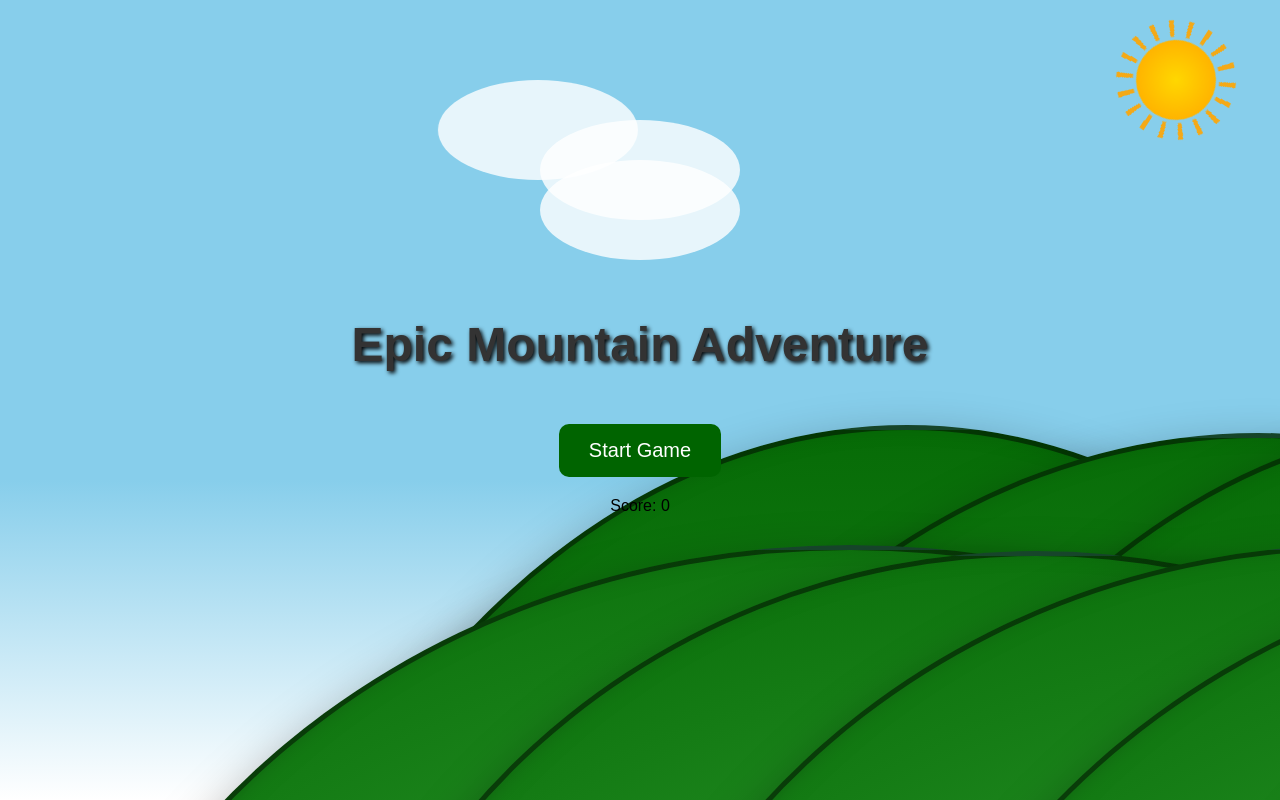
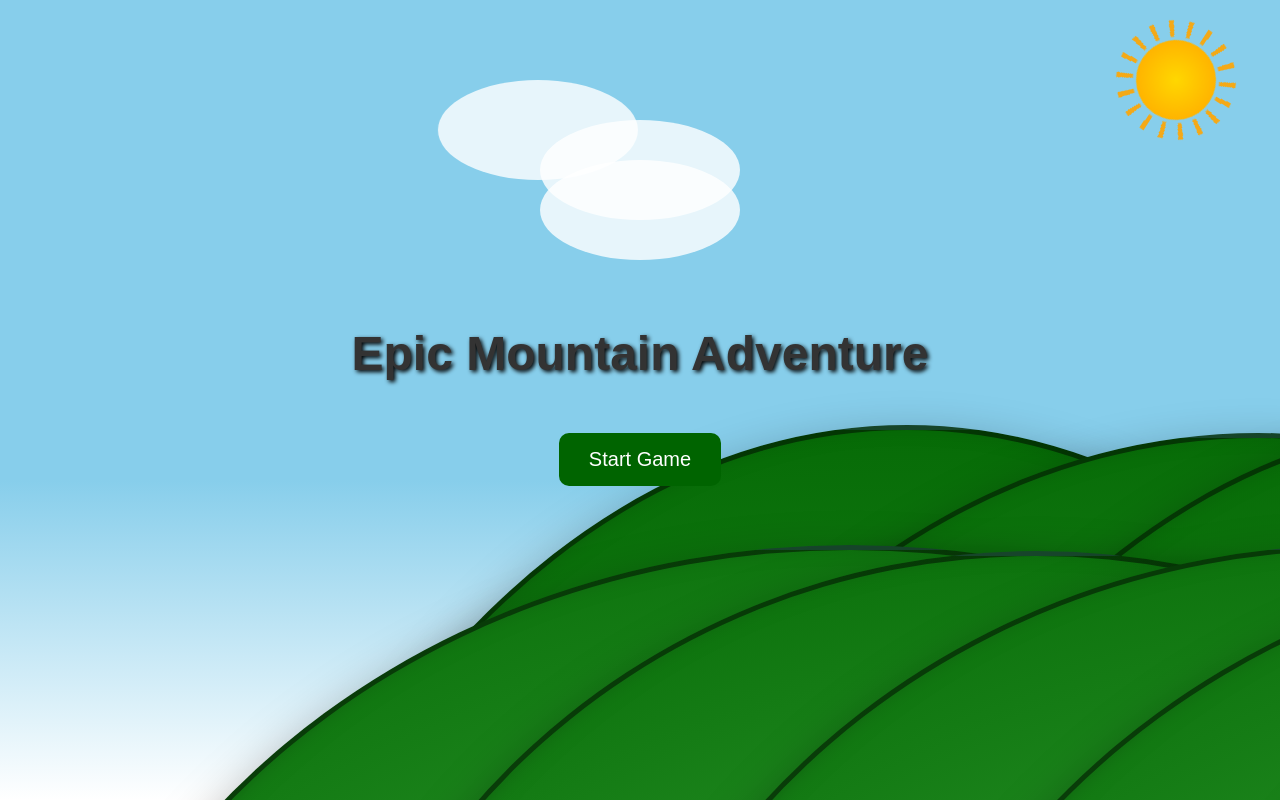
Before and after one commit to pushiscool/tsaecogame2025, a React (Create React App) app: page / in a window 1280 px wide. Built offline with nearby package versions, Linux system fonts and the light colour scheme.

Commit message:
Update HomeScreen.js

```diff
--- a/src/components/HomeScreen.js
+++ b/src/components/HomeScreen.js
@@ -24,22 +24,15 @@ export default function HomeScreen() {
  function startGame() {
   console.log("Button Clicked");
   alert("Game Started");
-   const gameButton = document.getElementById("startGame");
-    startGame.innerText = "Click me!";
-    startGame.onclick = incrementScore;
+
 }
 
-  function incrementScore() {
-    score += 1;
-    document.getElementById("score").innerText = "Score: " + score;
-}
 
 
  return (
     <div id="homescreen">
       <h1 className="game-title">Epic Mountain Adventure</h1>
   <button onClick={startGame} className="start-button">Start Game</button>
-    <div id="score">Score: 0</div>
 
       <div className="mountain-container">
         {mountains.map((m, i) => {
```
